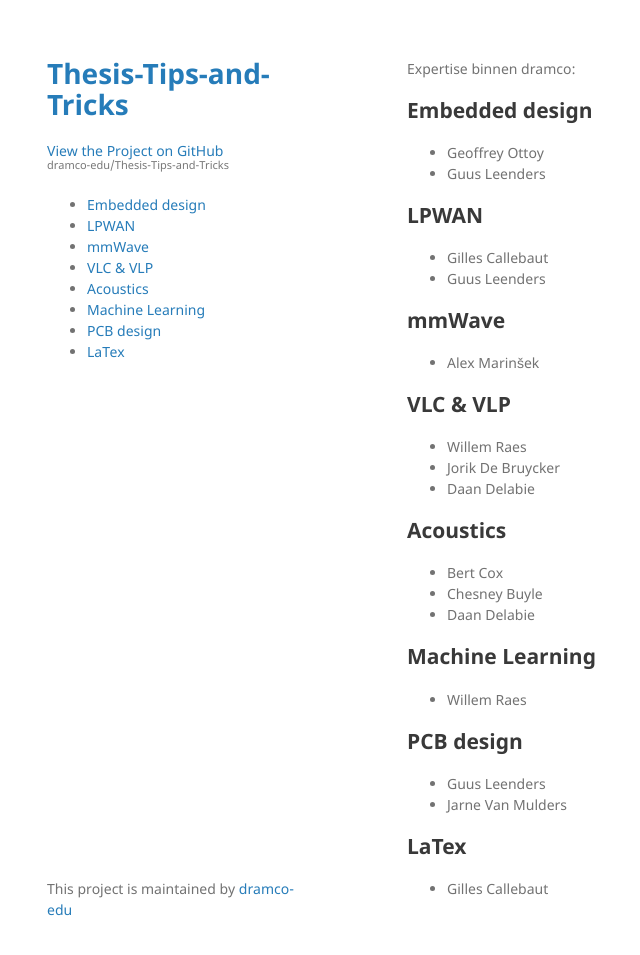
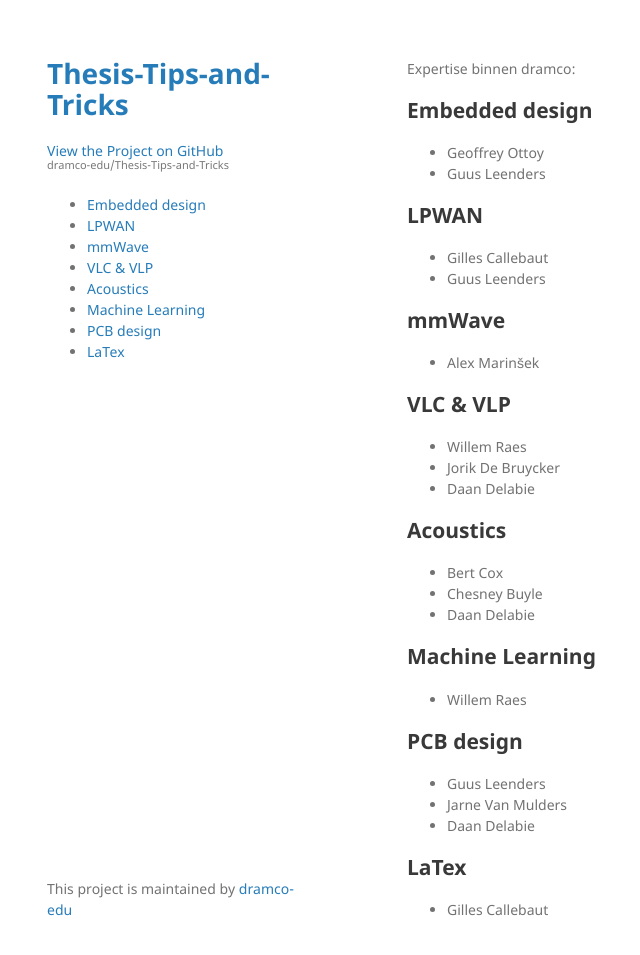
Before and after one commit to dramco-edu/Thesis-Tips-and-Tricks, a Jekyll site: the page built from experts.md, in a window 1280 px wide and 990 px high. Shown: the top 955 px of the window, without its empty margins (163-803 px from the left). Built offline with Jekyll 4.4.1, drawn with Linux system fonts in a browser that asks for light colours; our own code applies the rules of GitHub Pages for plain Markdown files; the repository's description, which GitHub fills in, is left out.

Commit message:
Update experts.md

```diff
--- a/experts.md
+++ b/experts.md
@@ -31,6 +31,7 @@ Expertise binnen dramco:
 ## PCB design
 - Guus Leenders
 - Jarne Van Mulders
+- Daan Delabie
 
 ## LaTex
 - Gilles Callebaut
```
